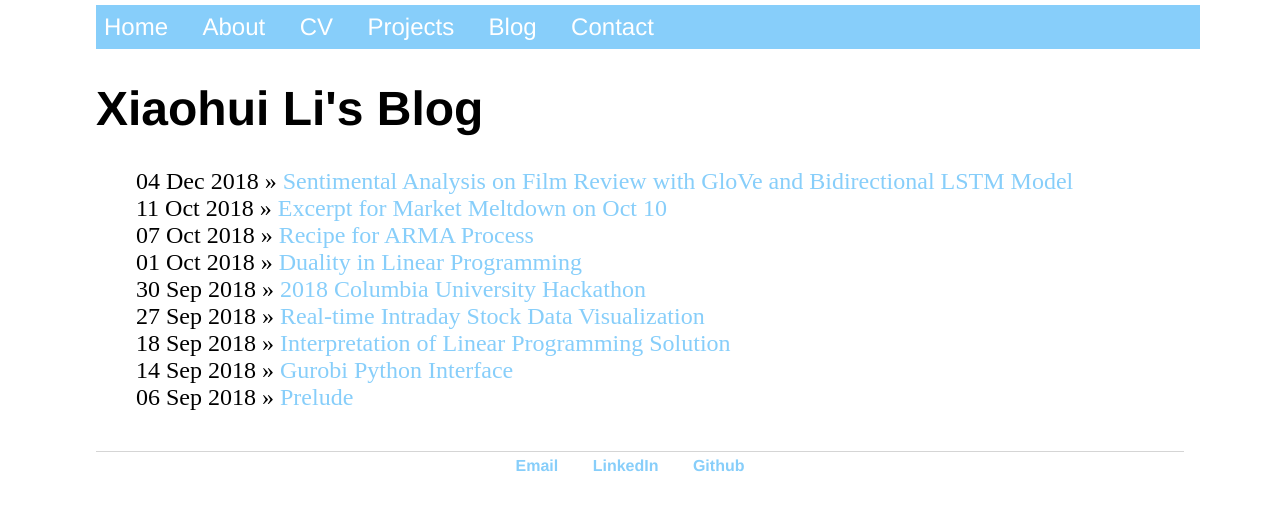
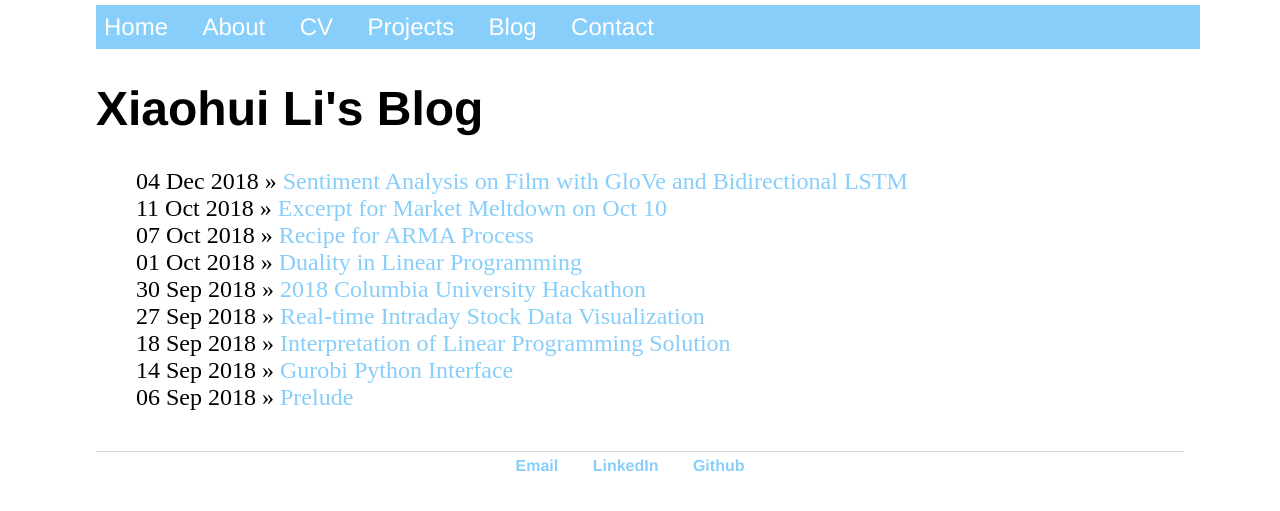
Before and after one commit to xiaohui-victor-li/xiaohui-victor-li.github.io, a Jekyll site: the page built from blog/index.html, in a window 1280 px wide. Shown: the top 511 px of the page. Built offline with Jekyll 4.4.1, drawn with Linux system fonts in a browser that asks for light colours.

Commit message:
Update 2018-12-04-sentimental-analysis.html

```diff
--- a/_posts/2018-12-04-sentimental-analysis.html
+++ b/_posts/2018-12-04-sentimental-analysis.html
@@ -1,5 +1,5 @@
 ---
-title: "Sentimental Analysis on Film Review with GloVe and Bidirectional LSTM Model"
+title: "Sentiment Analysis on Film with GloVe and Bidirectional LSTM"
 date: 2018-12-04
 ---
 
```
